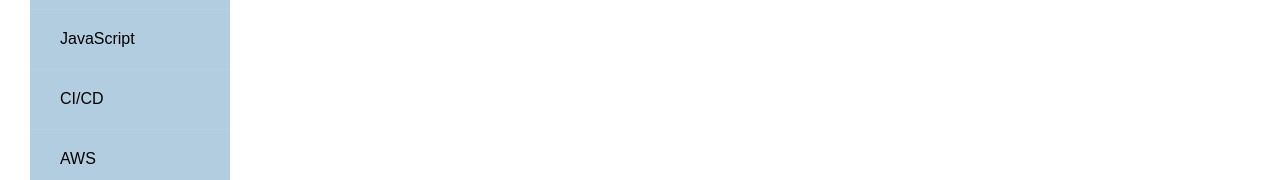
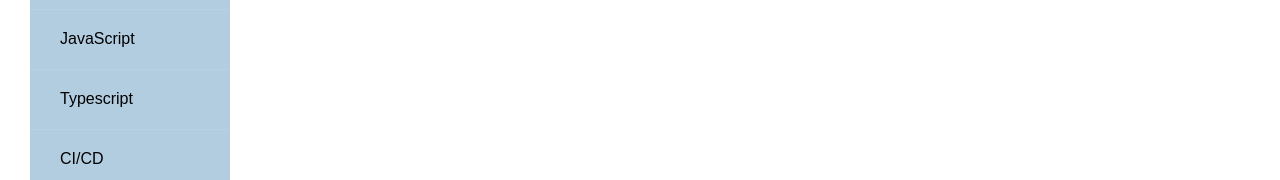
Before and after one commit to dmitriyokhrimenko/my-links, a React (Create React App) app: page /category in a window 1280 px wide. Shown: the part 345-525 px from the top of the page. Built offline with nearby package versions, Linux system fonts and the light colour scheme.

Commit message:
feat(code-style): add TYPESCRIPT category

```diff
--- a/src/data-stub.js
+++ b/src/data-stub.js
@@ -116,8 +116,20 @@
                 ],
             },
         },
+        "TYPESCRIPT": {
+            id: 4,
+            title: "Typescript",
+            path: "/categories/typescript",
+            links: [
+                {
+                    title: "TypeScript #0 Введение (Introduction)",
+                    description: "TypeScript #0 Введение (Introduction)",
+                    url: "https://www.youtube.com/watch?v=MtO76yEYbxA&list=PLNkWIWHIRwMEm1FgiLjHqSky27x5rXvQa"
+                },
+            ],
+        },
         "CI_CD": {
-            id: 4,
+            id: 5,
             title: "CI/CD",
             path: "/categories/ci-cd",
             subcategories: {
@@ -131,7 +143,7 @@
             },
         },
         "AWS": {
-            id: 5,
+            id: 6,
             title: "AWS",
             path: "/categories/aws",
         },
--- a/src/routes.js
+++ b/src/routes.js
@@ -8,6 +8,7 @@
     { path: "/categories/algoritms", key: "ALGORITMS", exact: true, component: () => <Category categoryKey={"ALGORITMS"}/> },
     { path: "/categories/design-patterns", key: "DESIGN_PATTERNS", exact: true, component: () => <Category categoryKey={"DESIGN_PATTERNS"}/> },
     { path: "/categories/javascript", key: "JAVASCRIPT", exact: true, component: () => <Category categoryKey={"JAVASCRIPT"}/> },
+    { path: "/categories/typescript", key: "TYPESCRIPT", exact: true, component: () => <Category categoryKey={"TYPESCRIPT"}/> },
     { path: "/categories/ci-cd", key: "CI_CD", exact: true, component: () => <Category categoryKey={"CI_CD"}/> },
     { path: "/categories/aws", key: "AWS", exact: true, component: () => <Category categoryKey={"AWS"}/> },
 
```
